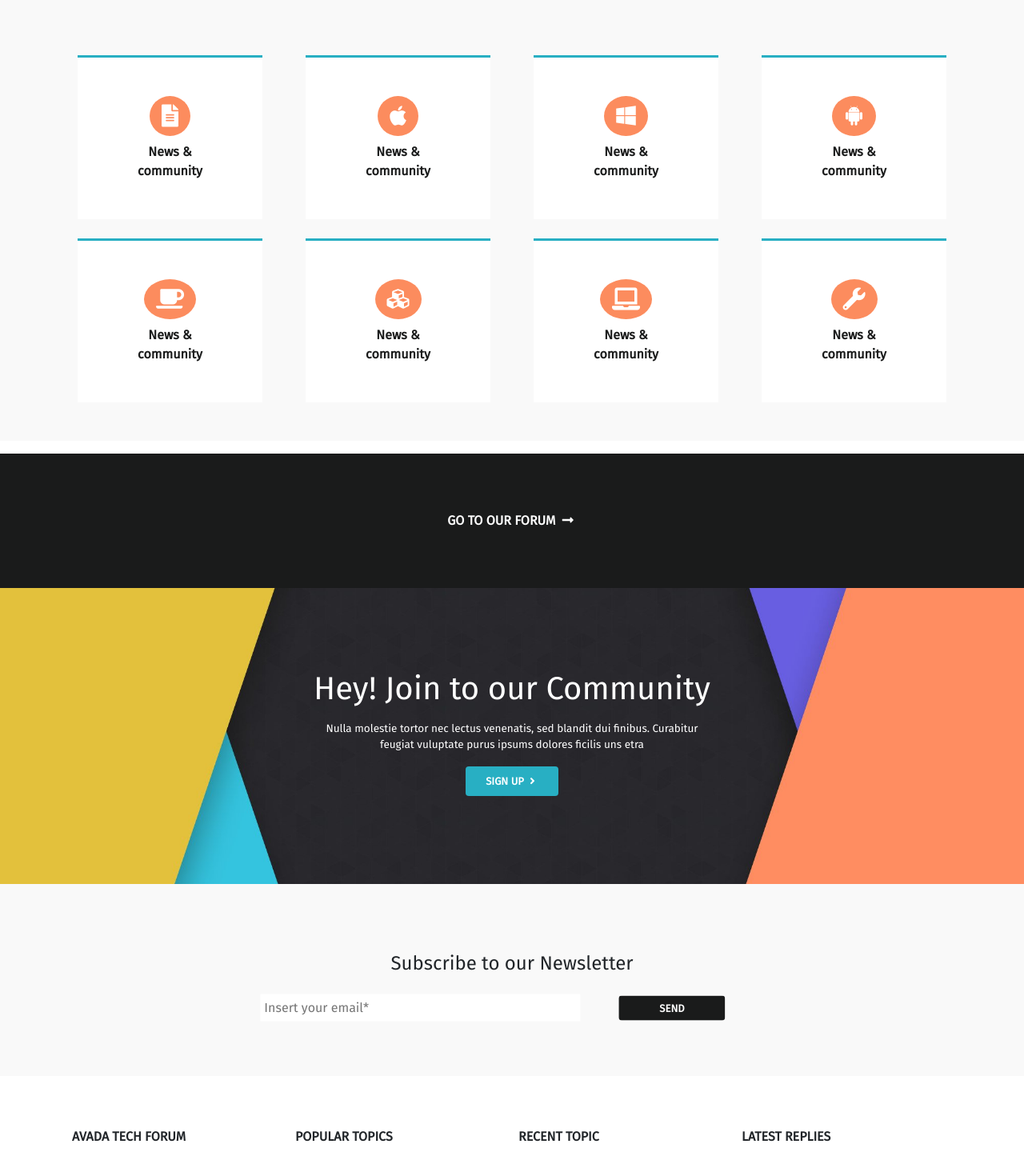
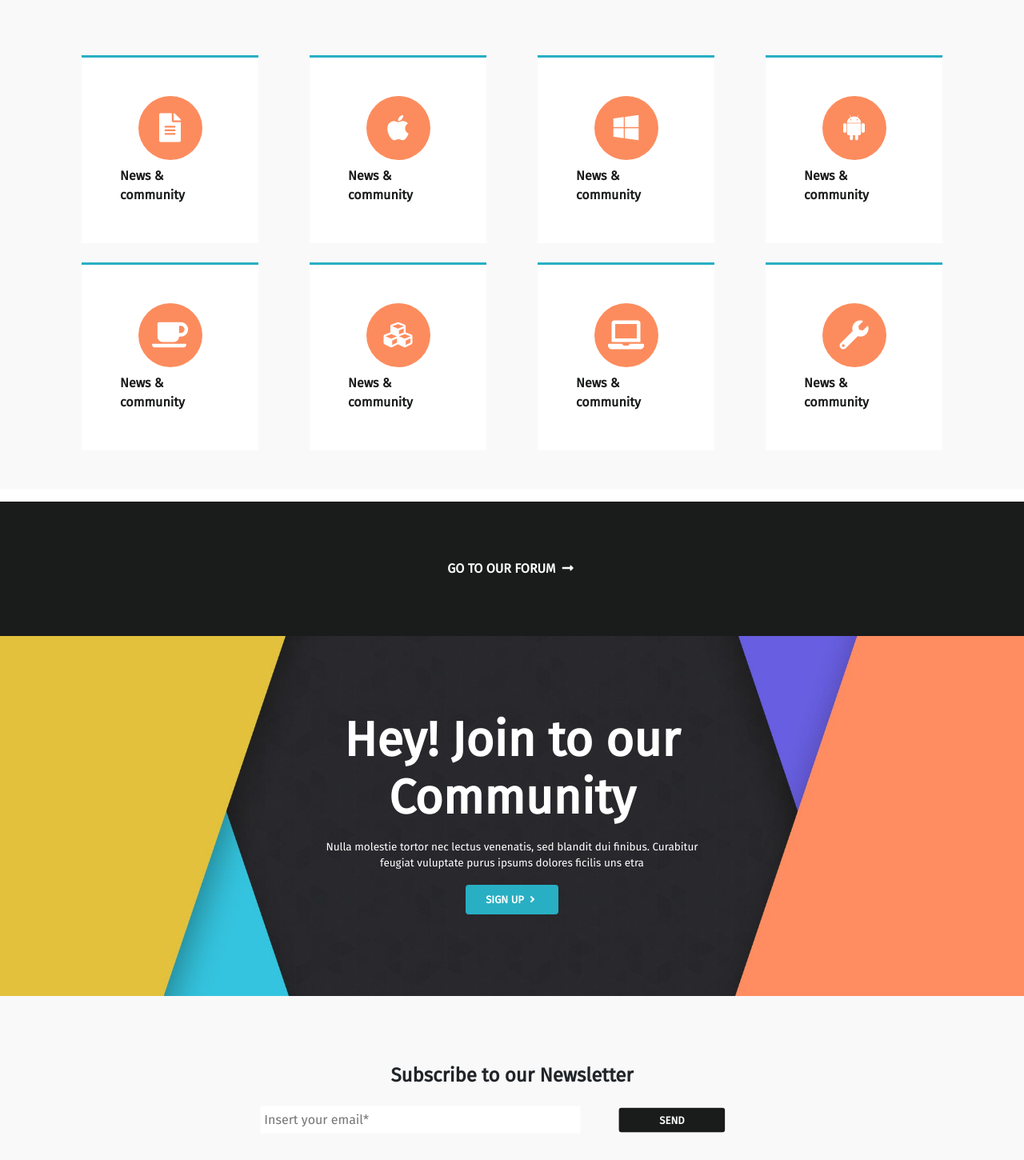
Before and after one commit to FabrizioFornone/proj-html-vuejs, a Vue app: page / in a window 1280 px wide. Shown: the part 3580-5030 px from the top of the page at 80% size. Built offline with nearby package versions, Linux system fonts and the light colour scheme.

Commit message:
changes in style

```diff
--- a/src/components/FooterBox.vue
+++ b/src/components/FooterBox.vue
@@ -4,7 +4,7 @@
       <div class="d-flex py-5">
         <div class="col-3">
           <div class="px-2">
-            <div class="fw-bold text-uppercase py-3">avada tech forum</div>
+            <div class="fs-5 fw-bold text-uppercase py-3">avada tech forum</div>
             <p>
               Sed semper, nisl id feugiat eleifend, erat est digssim felis, quis
               auctor elit enim nec ante. Cras et nibh risus. pellentesque non mi
@@ -14,7 +14,7 @@
         </div>
         <div v-for="(item, index) in footerProps" :key="index" class="col-3">
           <div class="px-2">
-            <div class="fw-bold text-uppercase py-3">{{item.title}}</div>
+            <div class="fs-5 fw-bold text-uppercase py-3">{{item.title}}</div>
             <ul>
               <li>{{item.item1}}</li>
               <li>{{item.item2}}</li>
--- a/src/components/SeventhSectionBox.vue
+++ b/src/components/SeventhSectionBox.vue
@@ -2,7 +2,7 @@
   <section>
     <div class="colored-background">
       <div class="text-center">
-        <h2>Hey! Join to our Community</h2>
+        <h2 class="fw-bold">Hey! Join to our Community</h2>
         <p class="py-2">
           Nulla molestie tortor nec lectus venenatis, sed blandit dui finibus.
           Curabitur feugiat vuluptate purus ipsums dolores ficilis uns etra
@@ -14,7 +14,7 @@
     </div>
     <div class="container-fluid">
       <div class="text-center">
-        <h4 class="py-3">Subscribe to our Newsletter</h4>
+        <h4 class="py-3 fw-bold">Subscribe to our Newsletter</h4>
         <input type="text" placeholder="Insert your email*" />
         <button class="text-uppercase fw-bold mx-5 rounded btn">
           <a href="#">send</a>
--- a/src/components/SixthSectionBox.vue
+++ b/src/components/SixthSectionBox.vue
@@ -22,9 +22,9 @@
             class="col-3 mt-4"
           >
             <a href="#">
-              <div class="text-center p-5 icon-box">
+              <div class="d-flex flex-column align-items-center p-5 icon-box">
                 <i
-                  :class="`${icon.family} ${icon.prefix}${icon.name} rounded-circle`"
+                  :class="`${icon.family} ${icon.prefix}${icon.name} d-flex align-items-center justify-content-center rounded-circle`"
                 ></i>
                 <div class="fw-bold pt-2">News & community</div>
               </div>
--- a/src/style/seventhSectionStyle.scss
+++ b/src/style/seventhSectionStyle.scss
@@ -11,7 +11,7 @@ button {
 .colored-background {
   background: url(/img/bg_colored.jpg) center center;
   background-size: cover;
-  height: 370px;
+  height: 450px;
   position: relative;
 
   > div {
@@ -23,7 +23,7 @@ button {
     max-width: 500px;
 
     h2 {
-      font-size: 40px;
+      font-size: 60px;
     }
 
     button {
--- a/src/style/sixthSectionStyle.scss
+++ b/src/style/sixthSectionStyle.scss
@@ -22,23 +22,16 @@
       color: $black;
 
       .icon-box {
-        margin: 0 15px;
+        margin: 0 20px;
         background-color: $white;
         border-top: 3px solid $eastern-blue;
 
         i {
-          font-size: 28px;
-          padding: 11px 15px;
+          font-size: 36px;
+          height: 80px;
+          width: 80px;
           color: $white;
           background-color: $salmon;
-        }
-
-        #coffe-icon {
-          padding: 11px 10px;
-        }
-
-        #laptop-icon {
-          padding: 12px 10px;
         }
       }
     }
```
